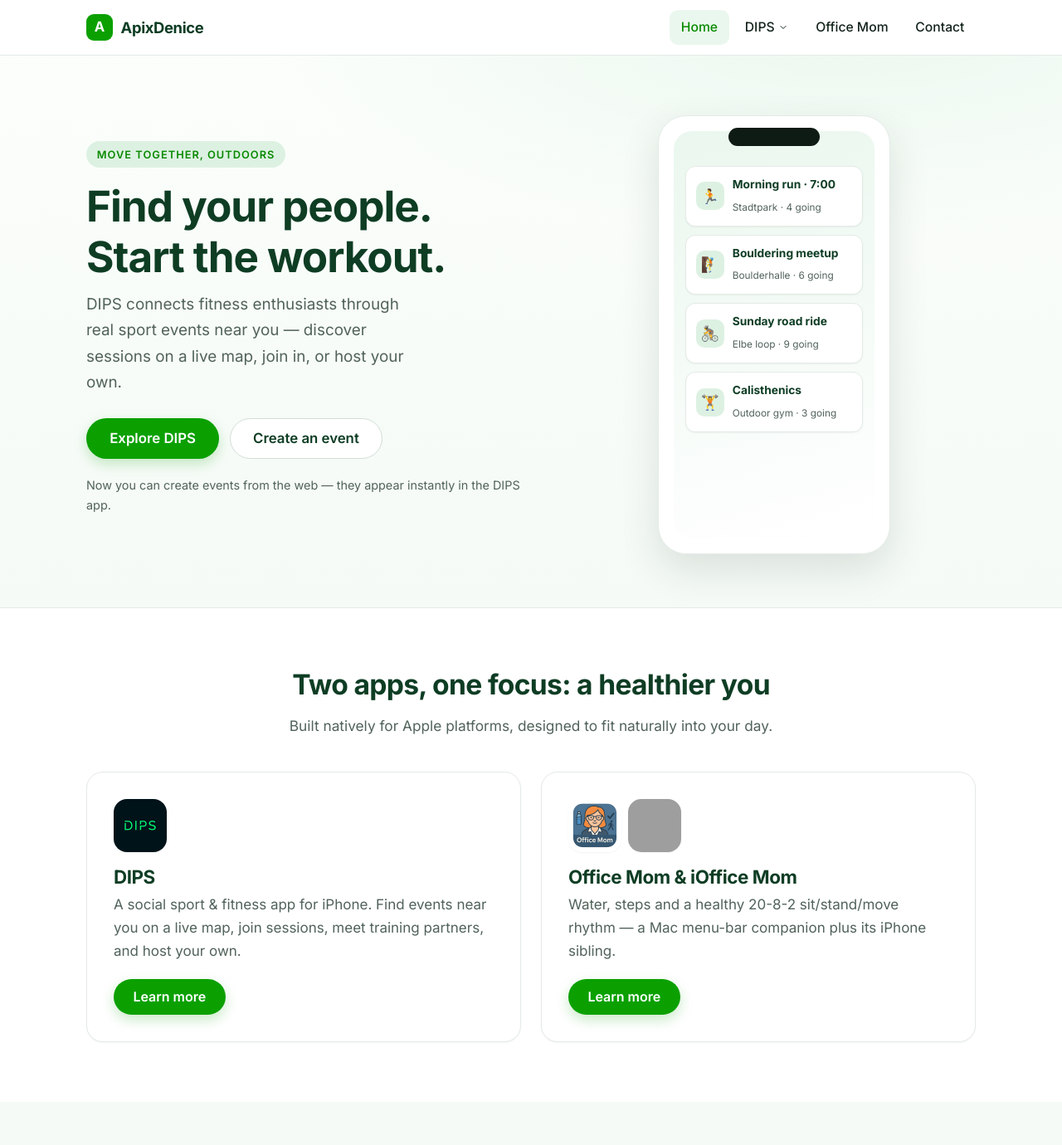
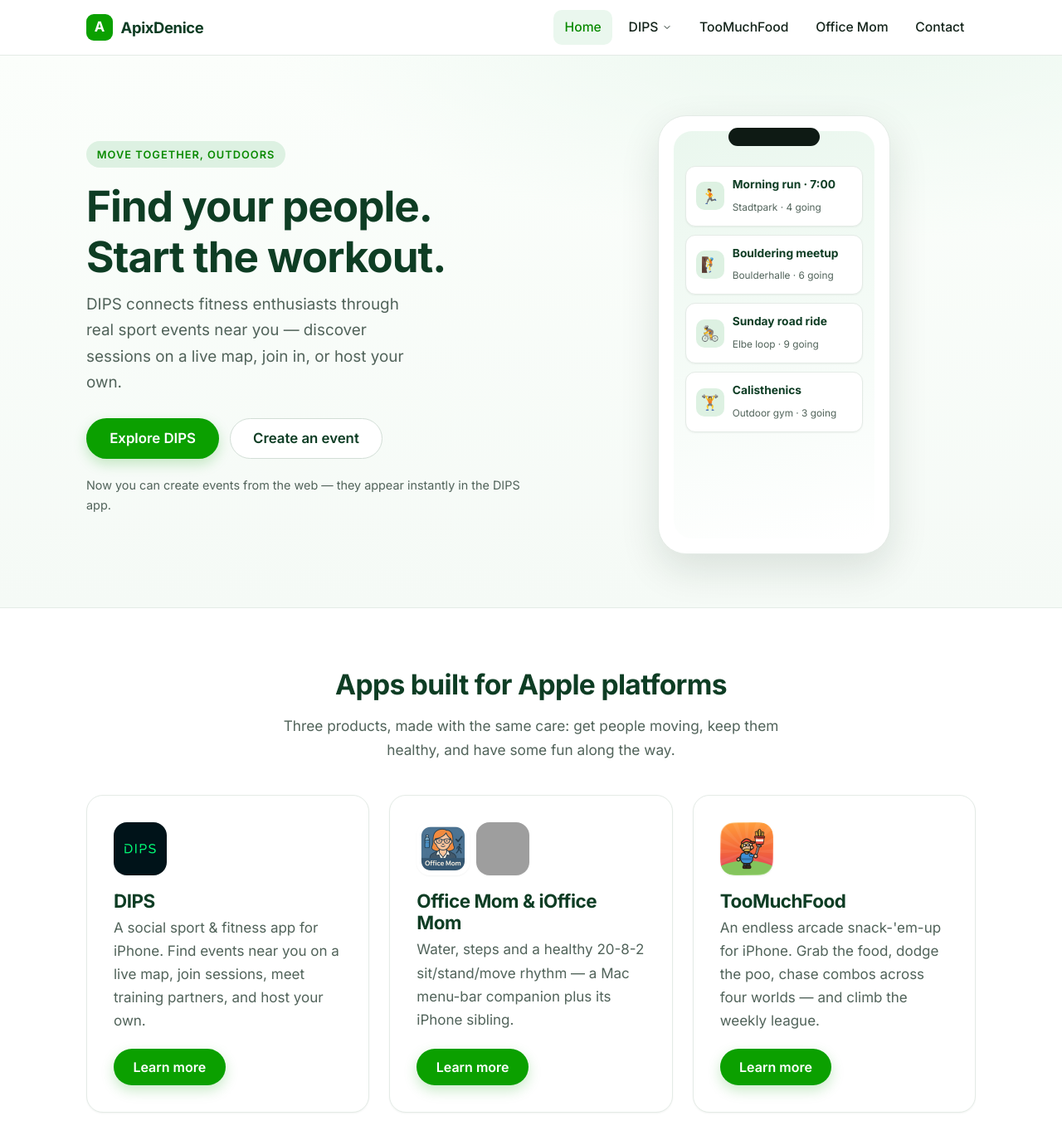
Before and after one commit to ApixDenice/ApixDenice.github.io, a Jekyll site: the page built from index.md, in a window 1280 px wide and 1400 px high. Shown: the top 1380 px of the window at 83% size. Built offline with Jekyll 4.4.1, drawn with Linux system fonts in a browser that asks for light colours; grey boxes are pictures that could not be loaded.

Commit message:
added too much food

```diff
--- a/_config.yml
+++ b/_config.yml
@@ -5,8 +5,8 @@
 baseurl: ""
 url: "https://apixdenice.github.io"
 
-# iOffice Mom (iPhone): paste your App Store product URL from App Store Connect when ready.
-ioffice_mom_app_store_url: "https://apps.apple.com/search?term=iOffice%20Mom"
+# iPhone Office Mom product page (App Store ID 6760966448)
+ioffice_mom_app_store_url: "https://apps.apple.com/de/app/office-mom-water-breaks/id6760966448?l=en-GB"
 
 # Plugins (no remote theme — the site uses its own layout + stylesheet)
 plugins:
--- a/_layouts/default.html
+++ b/_layouts/default.html
@@ -51,6 +51,7 @@
               </ul>
             </li>
 
+            <li><a href="{{ "/toomuchfood" | relative_url }}" class="nav-link {% if page.url contains '/toomuchfood' %}is-active{% endif %}">TooMuchFood</a></li>
             <li><a href="{{ "/office-mom" | relative_url }}" class="nav-link {% if page.url contains '/office-mom' %}is-active{% endif %}">Office Mom</a></li>
             <li><a href="{{ "/contact" | relative_url }}" class="nav-link {% if page.url contains '/contact' %}is-active{% endif %}">Contact</a></li>
             <li class="nav-cta-item"><a href="{{ "/dips/events" | relative_url }}" class="nav-cta">Manage events</a></li>
@@ -73,6 +74,7 @@
           <a href="{{ "/" | relative_url }}">Home</a>
           <a href="{{ "/dips" | relative_url }}">DIPS</a>
           <a href="{{ "/dips/events" | relative_url }}">Manage events</a>
+          <a href="{{ "/toomuchfood" | relative_url }}">TooMuchFood</a>
           <a href="{{ "/office-mom" | relative_url }}">Office Mom</a>
           <a href="{{ "/contact" | relative_url }}">Contact</a>
         </nav>
--- a/assets/css/custom.css
+++ b/assets/css/custom.css
@@ -363,6 +363,59 @@
 .link-btn { background:none; border:none; color: var(--green-dark); font-weight:600; cursor:pointer; font-family: inherit; font-size: 0.95rem; padding: 0; }
 .link-btn:hover { text-decoration: underline; }
 
+/* ---------------- TooMuchFood (amber accent scope) ---------------- */
+.tmf {
+  --green: #E8890C;          /* amber primary, scoped override */
+  --green-dark: #C7710A;
+  --green-deep: #4A2A05;
+  --green-soft: #FDF1DF;
+  --green-soft-2: #FAE3C0;
+}
+.tmf .hero {
+  background:
+    radial-gradient(1200px 480px at 80% -10%, var(--green-soft) 0%, transparent 60%),
+    linear-gradient(180deg, #FFFDFA 0%, #FEF7EC 100%);
+}
+.tmf .btn-primary { box-shadow: 0 6px 16px rgba(232,137,12,.24); }
+.tmf .btn-primary:hover { box-shadow: 0 10px 22px rgba(232,137,12,.3); }
+.tmf .field input:focus { box-shadow: 0 0 0 3px rgba(232,137,12,.18); }
+.tmf .app-logo-header, .tmf .app-card .app-logo { border-radius: 22px; }
+
+/* Screenshot gallery */
+.shots {
+  display: grid; grid-auto-flow: column; grid-auto-columns: 232px; gap: 1rem;
+  overflow-x: auto; padding: 0.5rem 0 1.25rem; margin: 0 -1.5rem; padding-left: 1.5rem; padding-right: 1.5rem;
+  scroll-snap-type: x mandatory; -webkit-overflow-scrolling: touch;
+  scrollbar-width: thin; scrollbar-color: var(--border-strong) transparent;
+}
+.shots::-webkit-scrollbar { height: 8px; }
+.shots::-webkit-scrollbar-thumb { background: var(--border-strong); border-radius: 999px; }
+.shots::-webkit-scrollbar-track { background: transparent; }
+.shots figure { margin: 0; scroll-snap-align: start; }
+.shots img {
+  display: block; width: 100%; height: auto; border-radius: 18px;
+  border: 1px solid var(--border); box-shadow: var(--shadow-md); background: var(--bg-soft);
+}
+.shots figcaption { font-size: 0.85rem; color: var(--muted); margin-top: 0.6rem; text-align: center; }
+.shots-hint { font-size: 0.85rem; color: var(--muted); text-align: center; margin-top: -0.25rem; }
+
+@media (min-width: 861px) {
+  .shots {
+    grid-auto-flow: row; grid-template-columns: repeat(4, 1fr); grid-auto-columns: auto;
+    overflow: visible; margin: 0; padding-left: 0; padding-right: 0; gap: 1.25rem;
+  }
+  .shots-hint { display: none; }
+}
+
+/* Game stat strip */
+.stat-strip { display: grid; grid-template-columns: repeat(auto-fit, minmax(140px, 1fr)); gap: 1rem; }
+.stat {
+  background: var(--green-soft); border: 1px solid var(--green-soft-2);
+  border-radius: var(--radius); padding: 1.1rem 1rem; text-align: center;
+}
+.stat b { display: block; font-size: 1.7rem; color: var(--green-deep); line-height: 1.1; }
+.stat span { font-size: 0.86rem; color: var(--muted); }
+
 /* ---------------- Footer ---------------- */
 .site-footer { background: var(--green-deep); color: #D9E7DF; margin-top: 4rem; }
 .footer-inner { max-width: var(--maxw); margin: 0 auto; padding: 2.5rem 1.5rem; display:flex; flex-direction: column; align-items: center; gap: 1rem; text-align: center; }
--- a/index.md
+++ b/index.md
@@ -32,8 +32,8 @@
 <section class="section">
   <div class="container">
     <div class="section-head reveal">
-      <h2>Two apps, one focus: a healthier you</h2>
-      <p>Built natively for Apple platforms, designed to fit naturally into your day.</p>
+      <h2>Apps built for Apple platforms</h2>
+      <p>Three products, made with the same care: get people moving, keep them healthy, and have some fun along the way.</p>
     </div>
     <div class="apps-grid">
       <div class="app-card reveal" data-app="dips">
@@ -55,6 +55,16 @@
         <h2>Office Mom &amp; iOffice Mom</h2>
         <p>Water, steps and a healthy 20-8-2 sit/stand/move rhythm — a Mac menu-bar companion plus its iPhone sibling.</p>
         <a href="{{ "/office-mom" | relative_url }}" class="btn btn-primary">Learn more</a>
+      </div>
+
+      <div class="app-card reveal" data-app="toomuchfood">
+        <div class="app-logo-container">
+          <img src="{{ '/assets/images/toomuchfood/icon.png' | relative_url }}" alt="TooMuchFood app icon" class="app-logo" onerror="this.style.display='none'; this.nextElementSibling.style.display='flex';">
+          <div class="app-icon" style="display:none;">🍟</div>
+        </div>
+        <h2>TooMuchFood</h2>
+        <p>An endless arcade snack-'em-up for iPhone. Grab the food, dodge the poo, chase combos across four worlds — and climb the weekly league.</p>
+        <a href="{{ "/toomuchfood" | relative_url }}" class="btn btn-primary">Learn more</a>
       </div>
     </div>
   </div>
```
Also changed, not shown: toomuchfood.md (added, +122 -0 lines), assets/images/toomuchfood/01-grab-the-food.png (added), assets/images/toomuchfood/02-one-thumb.png (added), assets/images/toomuchfood/03-four-worlds.png (added), assets/images/toomuchfood/04-race-the-ghost.png (added), assets/images/toomuchfood/05-daily-challenge.png (added), assets/images/toomuchfood/06-weekly-league.png (added), assets/images/toomuchfood/07-food-pass.png (added), assets/images/toomuchfood/08-franks-shop.png (added), assets/images/toomuchfood/icon.png (added).
